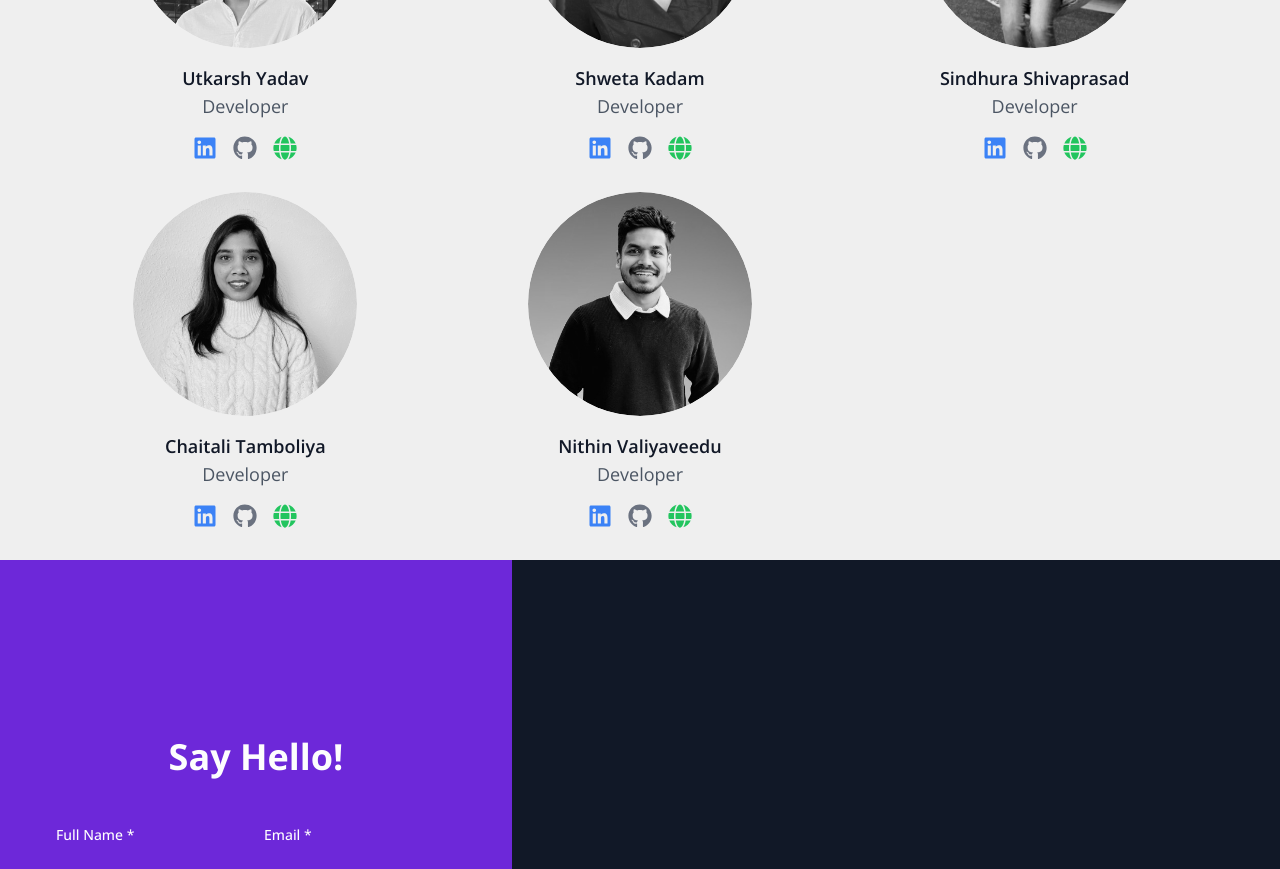
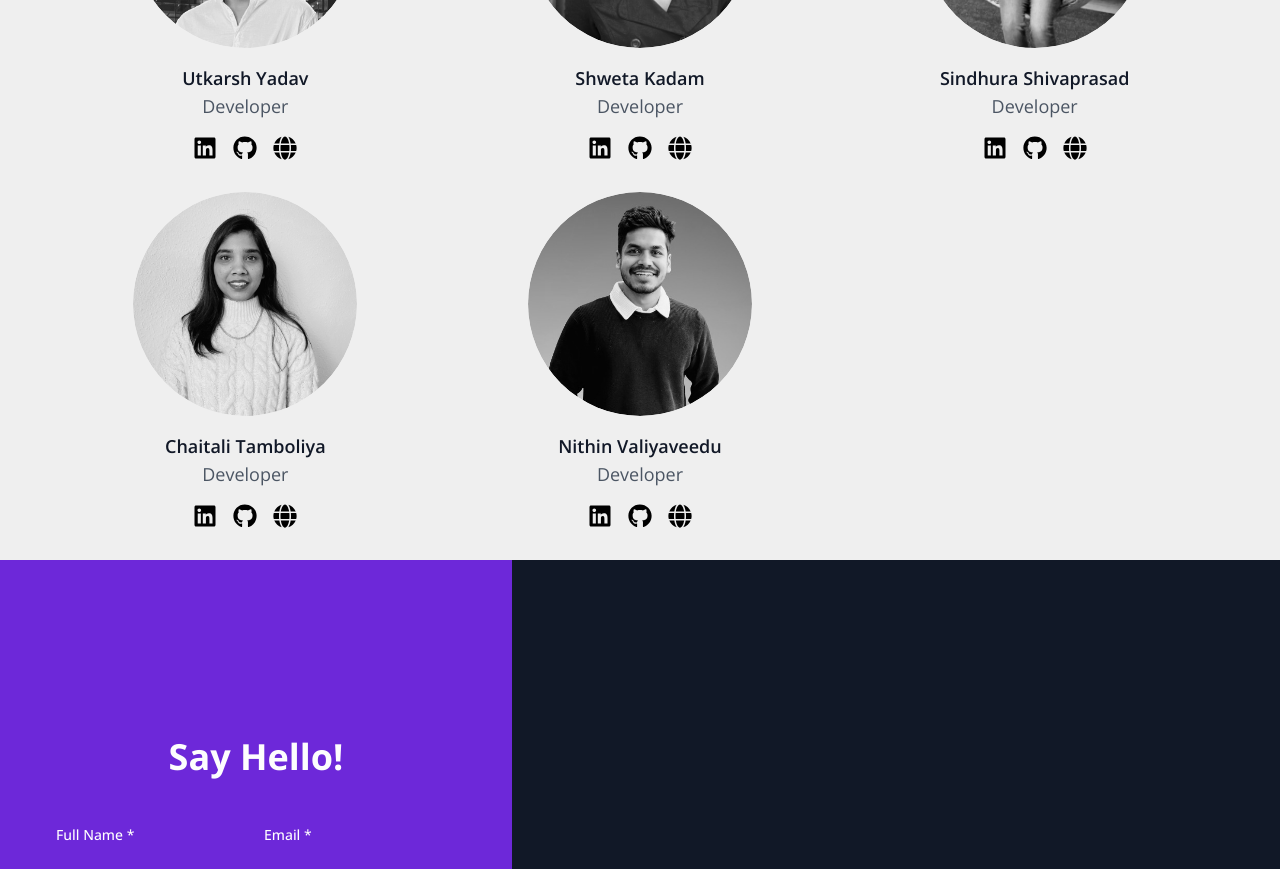
Before and after one commit to Uyadav207/denkMinds, a Next.js app: page / in a window 1280 px wide. Shown: the part 1920-2789 px from the top of the page. Built offline with nearby package versions, Linux system fonts and the light colour scheme.

Commit message:
Social media icons to black done

```diff
--- a/src/app/components/cards/TeamCard.tsx
+++ b/src/app/components/cards/TeamCard.tsx
@@ -44,7 +44,7 @@ const TeamCard: React.FC<TeamCardProps> = ({
     href={linkedinUrl}
     target="_blank"
     rel="noopener noreferrer"
-    className="text-blue-500"
+    className="text-black"
   >
     <FaLinkedin size={24} />
   </a>
@@ -52,7 +52,7 @@ const TeamCard: React.FC<TeamCardProps> = ({
     href={githubUrl}
     target="_blank"
     rel="noopener noreferrer"
-    className="text-gray-500"
+    className="text-black"
   >
     <FaGithub size={24} />
   </a>
@@ -60,7 +60,7 @@ const TeamCard: React.FC<TeamCardProps> = ({
     href={portfolioUrl}
     target="_blank"
     rel="noopener noreferrer"
-    className="text-green-500"
+    className="text-black"
   >
     <FaGlobe size={24} />
   </a>
```
